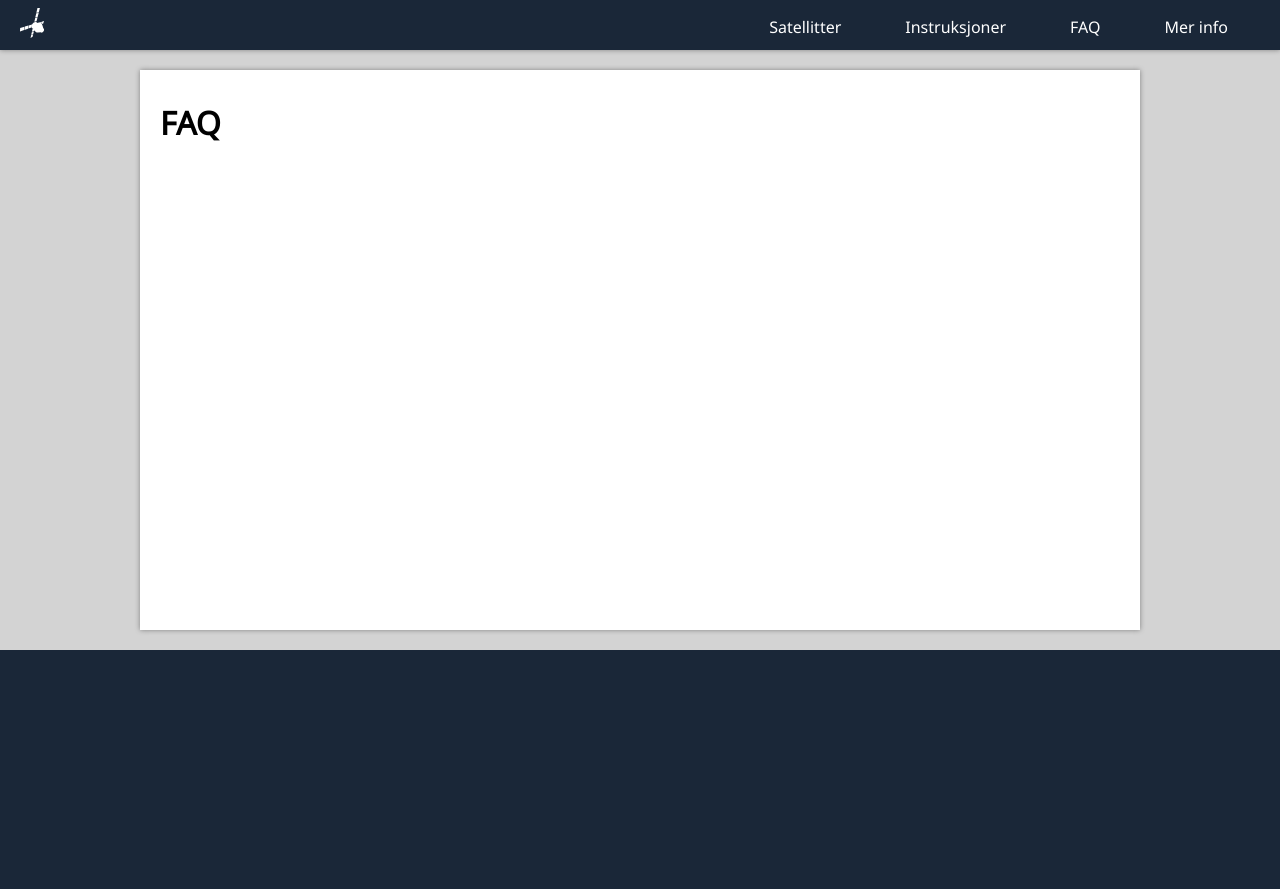
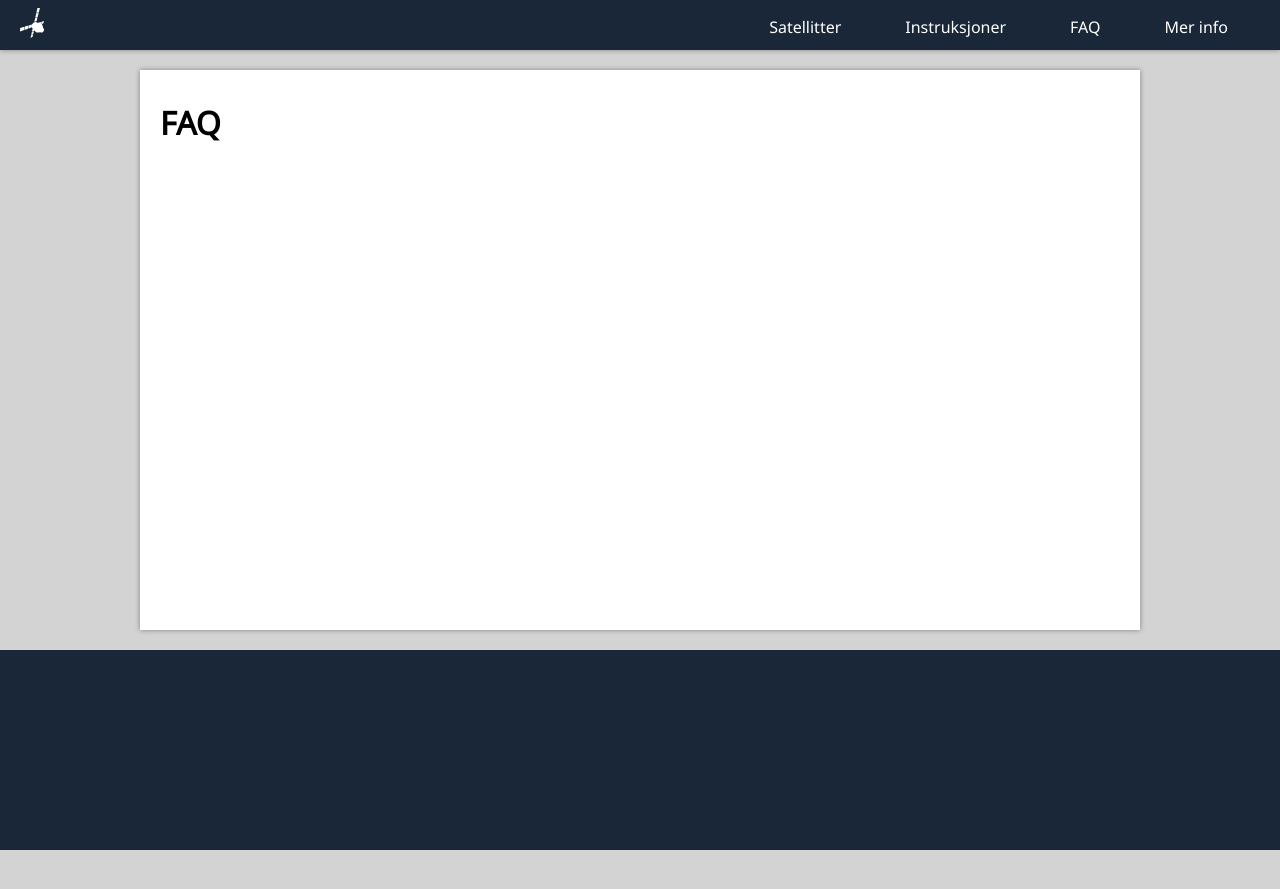
Before and after one commit to petterroea/eit-satellitt-i-norge, a Jekyll site: the page built from src/faq/index.html, in a window 1280 px wide. Shown: the top 889 px of the page. Built offline with Jekyll 4.4.1, drawn with Linux system fonts in a browser that asks for light colours.

Commit message:
front-page design

```diff
--- a/src/assets/css/default.scss
+++ b/src/assets/css/default.scss
@@ -73,6 +73,6 @@
 
 .footer {
   width: 100%;
-  height: 250px;
+  height: 200px;
   background-color: #1a2738;
 }
--- a/src/assets/css/main.scss
+++ b/src/assets/css/main.scss
@@ -8,11 +8,14 @@
 
 .content-wrap {
 	display: flex;
+  flex: 1;
 	flex-direction: column;
 	text-align: center;
-  padding-top: 50px;
+	padding-top: 70px;
 	h1 {
 		text-transform: uppercase;
+		font-size: 40px;
+    margin: 40px 0;
 	}
 
 	max-width: 960px;
@@ -45,13 +48,27 @@
 	background-position: center;
 }
 
+.front-3 {
+	background-image: linear-gradient(rgba(0, 0, 0, 0.5), rgba(0, 0, 0, 0.5)),
+		url(/eit-satellitt-i-norge/assets/images/nasa-Q1p7bh3SHj8-unsplash.jpg);
+	background-position: center;
+}
+
 .blue-button {
 	background-color: #42a9ca;
 	padding: 14px;
 	margin: 20px;
-  width: 100%;
+	width: calc(100% - 68px);
 	border-radius: 25px;
 	color: white;
 	text-transform: uppercase;
 	text-decoration: none;
 }
+
+.blue-button:hover {
+  background-color: #48b8dd;
+}
+
+.blue-button:active {
+  background-color: #41a4c5;
+}
```
Also changed, not shown: src/index.html (+23 -2 lines), src/assets/images/down-chevron.svg (added), src/assets/images/nasa-Q1p7bh3SHj8-unsplash.jpg (added). Lines whose indentation alone changed are shown as unchanged.
